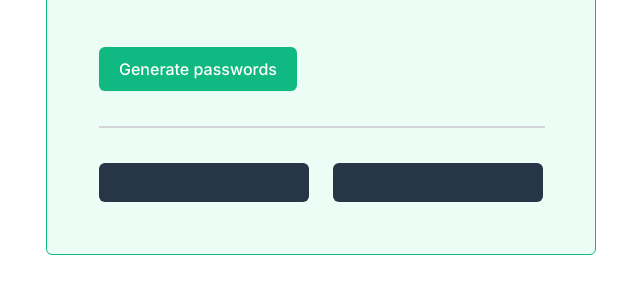
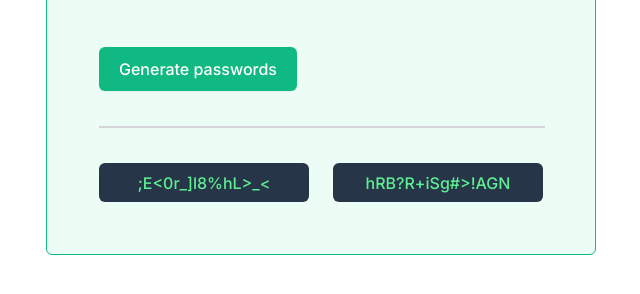
Before and after one commit to NnejiBen/Scrimba--Password-Generator, a plain HTML site: page index.html in a window 1280 px wide. Both pictures are taken after a click on the button "Generate passwords". Shown: the part 188-482 px from the top of the page, without its empty margins (319-959 px from the left). Drawn offline with Linux system fonts and the light colour scheme.

Commit message:
complete

```diff
--- a/index.css
+++ b/index.css
@@ -42,7 +42,7 @@ font-family: 'Karla', sans-serif; */
     margin-top: 8px;
 }
 
-#password-btn {
+#gen-password-btn {
     padding: 10px 20px;
     background: #10B981;
     box-shadow: 0px 1px 2px rgba(0, 0, 0, 0.05);
--- a/index.html
+++ b/index.html
@@ -9,20 +9,25 @@
 </head>
 <body>
     <div id="page-container">
+
         <div id="heading-section">
             <h1 class="heading">Generate a <br> <span class="heading--green">random password</span></h1>
             <h3 class="heading--h3">Never use an insecure password again</h3>
         </div>
+
         <div id="btn-container">
-            <button id="password-btn" onclick="createPassword()">Generate passwords</button>
+            <button id="gen-password-btn" onclick="generatePassword()">Generate passwords</button>
         </div>
+
         <div id="hr-container">
             <hr>
         </div>
+
         <div id="password-container">
-            <p id="password" class="password-box"></p>
+            <p id="password-el1" class="password-box"></p>
             <p id="password-el2" class="password-box"></p>
         </div>
+
     </div>
     <script src="index.js"></script>
 </body>
--- a/index.js
+++ b/index.js
@@ -1,36 +1,21 @@
+const chars = ["A","B","C","D","E","F","G","H","I","J","K","L","M","N","O","P","Q","R","S","T","U","V","W","X","Y","Z","a","b","c","d","e","f","g","h","i","j","k","l","m","n","o","p","q","r","s","t","u","v","w","x","y","z", "0", "1", "2", "3", "4", "5", "6", "7", "8", "9","~","`","!","@","#","$","%","^","&","*","(",")","_","-","+","=","{","[","}","]",",","|",":",";","<",">",".","?",
+    "/"]
 
 let passwordEl1 = document.getElementById("password-el1")
 let passwordEl2 = document.getElementById("password-el2")
 
-function createPassword() {
-    const characters = ["A","B","C","D","E","F","G","H","I","J","K","L","M","N","O","P","Q","R","S","T","U","V","W","X","Y","Z","a","b","c","d","e","f","g","h","i","j","k","l","m","n","o","p","q","r","s","t","u","v","w","x","y","z", "0", "1", "2", "3", "4", "5", "6", "7", "8", "9","~","`","!","@","#","$","%","^","&","*","(",")","_","-","+","=","{","[","}","]",",","|",":",";","<",">",".","?",
-    "/"]
-    let passwordLength = 15
-    let password1 = ""
-    for (let i = 0; i <= passwordLength; i++) {
-        let randomCharacter = Math.floor(Math.random() * characters.length)
-        password1 += characters.substring(randomCharacter, randomCharacter +1)
+let passwordLength = 15
+
+function generatePassword() {
+
+    passwordEl1.textContent = ""
+    passwordEl2.textContent = ""
+
+    for (let i = 0; i < passwordLength; i++) {
+        randomStr1 = Math.floor(Math.random() * chars.length)
+        randomStr2 = Math.floor(Math.random() * chars.length)
+
+        passwordEl1.textContent += chars[randomStr1]
+        passwordEl2.textContent += chars[randomStr2]
+    }
 }
-    // document.getElementById(password-el1),value = password1
-}
-
-
-
-// var password=document.getElementById("password");
-
-//  function genPassword() {
-//     var chars = "0123456789abcdefghijklmnopqrstuvwxyz!@#$%^&*()ABCDEFGHIJKLMNOPQRSTUVWXYZ";
-//     var passwordLength = 12;
-//     var password = "";
-//  for (var i = 0; i <= passwordLength; i++) {
-//    var randomNumber = Math.floor(Math.random() * chars.length);
-//    password += chars.substring(randomNumber, randomNumber +1);
-//   }
-//         document.getElementById("password").value = password;
-//  }
-
-// function copyPassword() {
-//   var copyText = document.getElementById("password");
-//   copyText.select();
-//   document.execCommand("copy");
-// }
```
